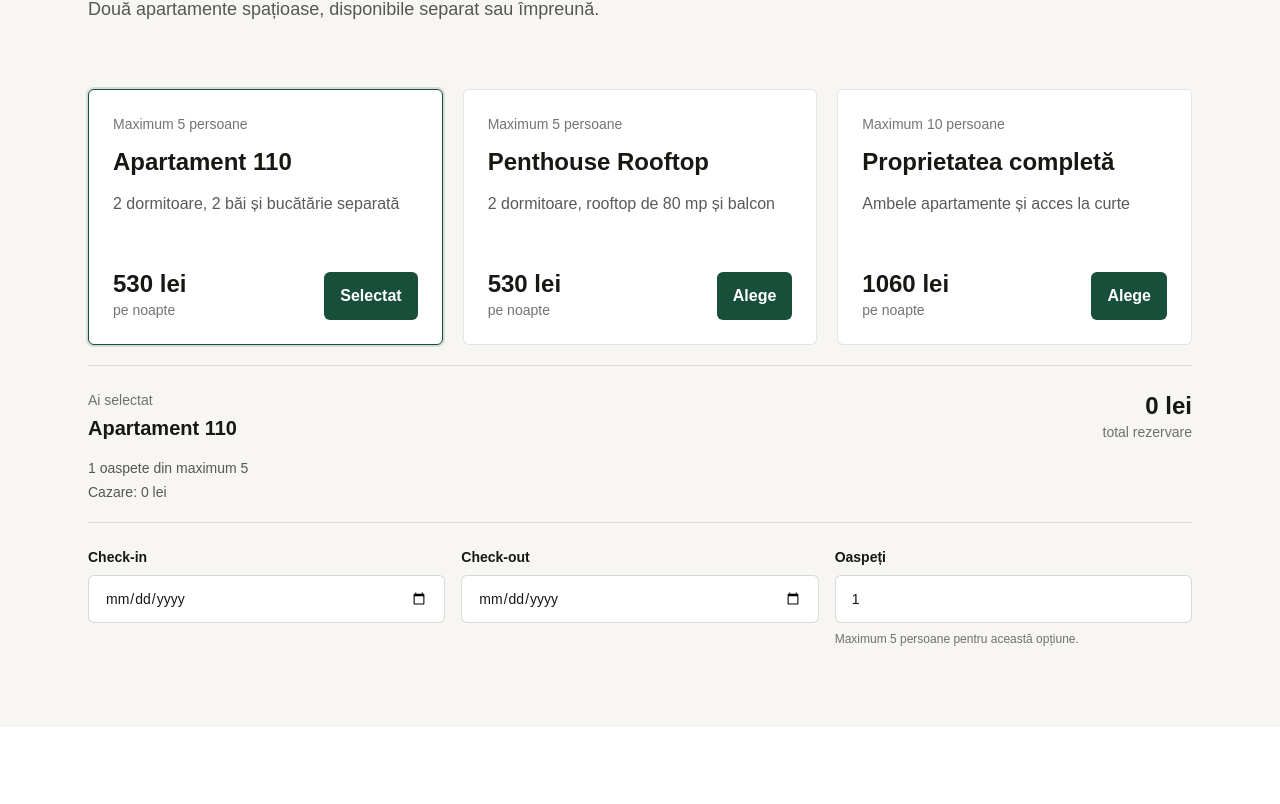
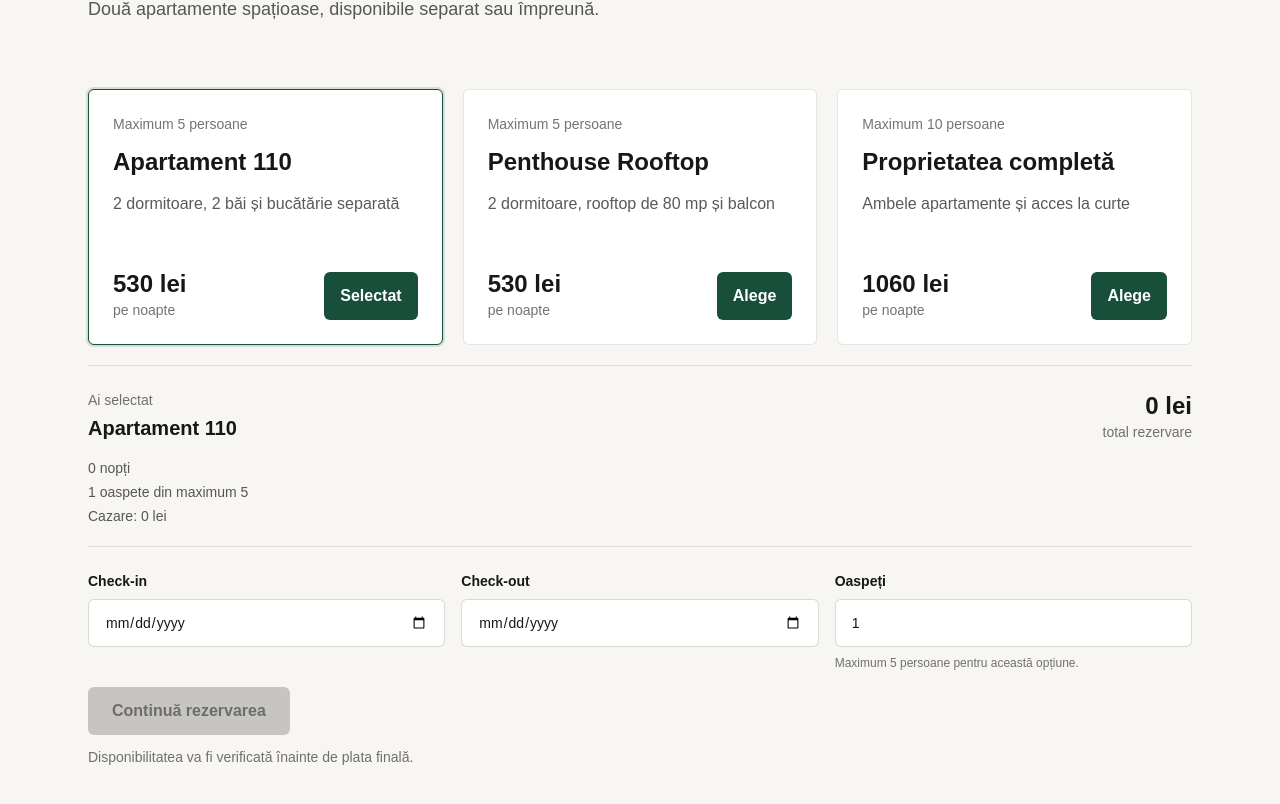
Before and after one commit to UEmanuelTudor/the-cave, a Next.js app: page / in a window 1280 px wide. Shown: the part 320-1124 px from the top of the page. Before the commit the page ends 1047 px from the top, so only its background shows below. Built offline with nearby package versions, Linux system fonts and the light colour scheme.

Commit message:
feat: add booking continue validation

```diff
--- a/src/components/booking-selector.tsx
+++ b/src/components/booking-selector.tsx
@@ -58,6 +58,12 @@ export function BookingSelector() {
     const accommodationTotal = nights * selectedOption.price;
     const total = accommodationTotal + cleaningFee;
     const hasInvalidDates = checkIn !== "" && checkOut !== "" && nights === 0;
+    const canContinue =
+        checkIn !== "" &&
+        checkOut !== "" &&
+        nights > 0 &&
+        guestCount >= 1 &&
+        guestCount <= selectedOption.guests;
     function handleOptionSelect(optionId: string) {
         const nextOption = bookingOptions.find((option) => option.id === optionId)!;
 
@@ -129,6 +135,7 @@ export function BookingSelector() {
                     <p className="mt-1 text-xl font-semibold">{selectedOption.name}</p>
 
                     <div className="mt-4 space-y-1 text-sm text-black/65">
+                        <p>{nights} {nights === 1 ? "noapte" : "nopți"}</p>
                         <p>
                             {guestCount} {guestCount === 1 ? "oaspete" : "oaspeți"} din maximum{" "}
                             {selectedOption.guests}
@@ -195,6 +202,19 @@ export function BookingSelector() {
                         Maximum {selectedOption.guests} persoane pentru această opțiune.
                     </span>
                 </label>
+                <div className="md:col-span-3">
+                    <button
+                        type="button"
+                        disabled={!canContinue}
+                        className="h-12 rounded-md bg-[#174f3a] px-6 font-semibold text-white transition hover:bg-[#103b2b] disabled:cursor-not-allowed disabled:bg-black/20 disabled:text-black/45"
+                    >
+                        Continuă rezervarea
+                    </button>
+
+                    <p className="mt-3 text-sm text-black/55">
+                        Disponibilitatea va fi verificată înainte de plata finală.
+                    </p>
+                </div>
             </div>
         </section >
     );
```
